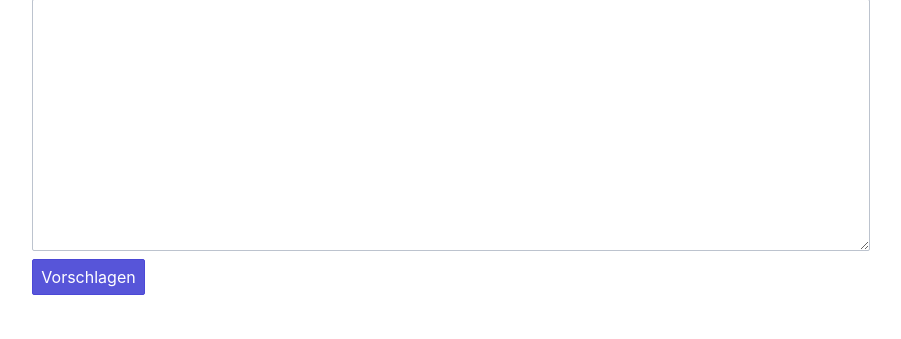
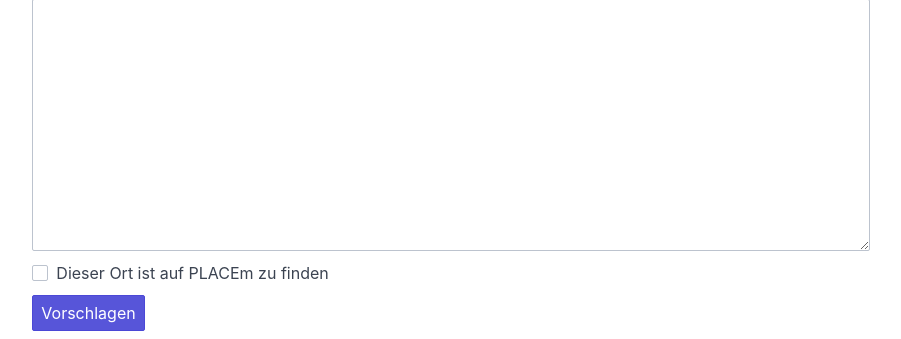
Before and after one commit to tmahlburg/jugendstadtplan, a Django app: page /suggestion/ in a window 1280 px wide. Shown: the part 1443-1782 px from the top of the page, without its empty margins (189-1090 px from the left). Before the commit the page ends 1738 px from the top, so only its background shows below. Run offline with Django 3.2, Linux system fonts and the light colour scheme; some libraries are stand-ins or nearby versions.

Commit message:
add placem to templates and forms

```diff
--- a/list/templates/list/index.html
+++ b/list/templates/list/index.html
@@ -40,9 +40,10 @@
                                         <li><i>Tags: {% for tag in location.tags|split:" " %}<a href="/list/?tags={{ tag }}">{{ tag  }}</a> {% endfor %}</i></li>
                                         {% if location.description %}<li><blockquote>{{ location.description }}</blockquote></li>{% endif %}
                                         {% if location.address %}<li>{{ location.address|linebreaksbr  }}</li>{% endif %}
-                                        {% if location.opening_hours %}<li> Öffnungszeiten:<br /> {{ location.opening_hours  }}</li>{% endif %}
+                                        {% if location.opening_hours %}<li> Öffnungszeiten:<br /> {{ location.opening_hours|linebreaksbr  }}</li>{% endif %}
                                         {% if location.homepage %}<li><a href="{{ location.homepage  }}">Link</a></li>{% endif %}
-                                        <li><a href="/map/{{ location.latitude  }},{{ location.longitude  }}">Auf der Karte zeigen</a></li>
+                                        {% if location.is_on_placem %}<li><i>Dieser Ort ist auch auf <a href="https://placem.de">PLACEm</a> zu finden.</i></li>{% endif %}
+                                        <li><a href="/map/{{ location.latitude  }},{{ location.longitude }}">Auf der Karte zeigen</a></li>
                                     </ul>
                                     </section>
                                 {% if location.picture %}
--- a/map/templates/map/index.html
+++ b/map/templates/map/index.html
@@ -43,6 +43,9 @@
                                         {% if location.opening_hours %}
                                         + '{{ location.opening_hours|linebreaksbr  }}'
                                         {% endif %}
+                                        {% if location.is_on_placem %}
+                                        + '<i>Dieser Ort ist auch auf <a href="https://placem.de">PLACEm</a> zu finden</i>'
+                                        {% endif %}
                                         + '</container>'
 
                         marker[i].bindPopup(popup_content);
--- a/suggestion/forms.py
+++ b/suggestion/forms.py
@@ -6,4 +6,4 @@ class LocationForm(forms.ModelForm):
     class Meta:
         model = Location
         fields = ('title', 'latitude', 'longitude', 'tags', 'description', 'picture',
-                  'homepage', 'address', 'opening_hours')
+                  'homepage', 'address', 'opening_hours', 'is_on_placem')
--- a/suggestion/templates/suggestion/index.html
+++ b/suggestion/templates/suggestion/index.html
@@ -14,8 +14,9 @@
                     	{% if not field.label == "Latitude" and not field.label == "Longitude" or not lat and not lng %}
 	                        <div class="form-group">
 	                            {{ field.errors }}
-	                            <label for="{{ field.id_for_label }}" class="form-label">{{ field.label }}</label>
+	                            <label for="{{ field.id_for_label }}" {% if field.label == "Dieser Ort ist auf PLACEm zu finden" %}class="form-checkbox"{% else %}class="form-label"{% endif %}>{% if not field.label == "Dieser Ort ist auf PLACEm zu finden" %}{{ field.label }}</label>{% endif %}
 	                            {{ field|add_class:'form-input' }}
+	                            {% if field.label == "Dieser Ort ist auf PLACEm zu finden" %}<i class="form-icon"></i>{{ field.label }}</label>{% endif %}
 	                            {% if field.help_text %}
 	                                <p class="help">{{ field.help_text|safe }}</p>
 	                            {% endif %}
```
